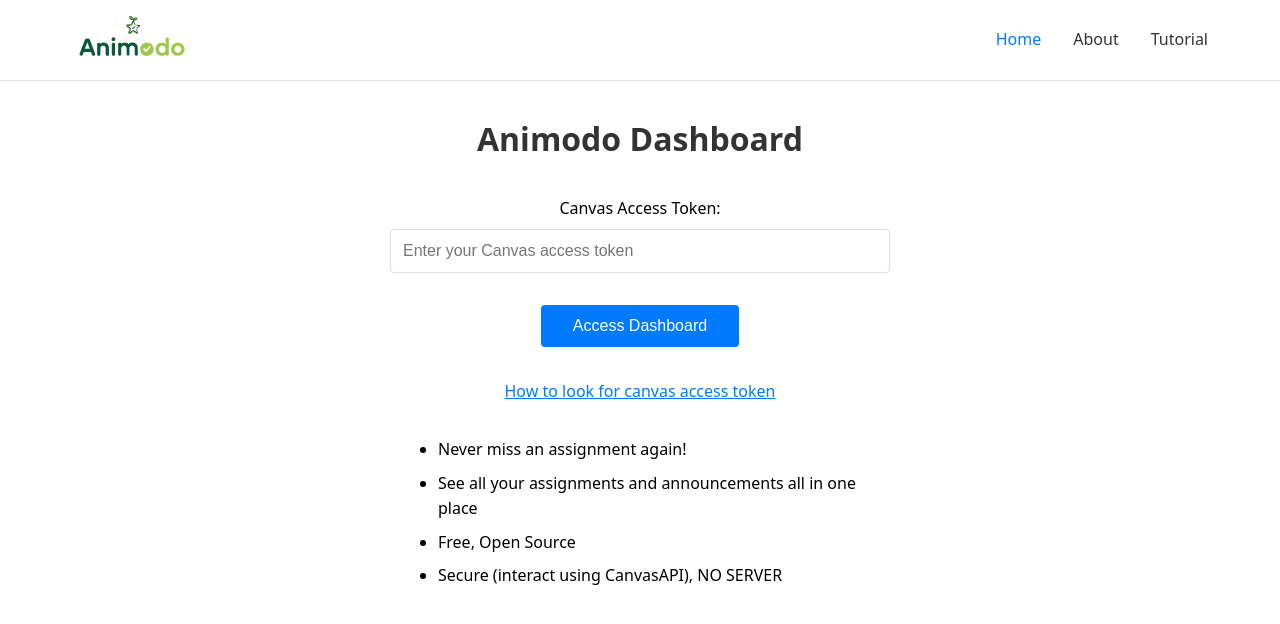
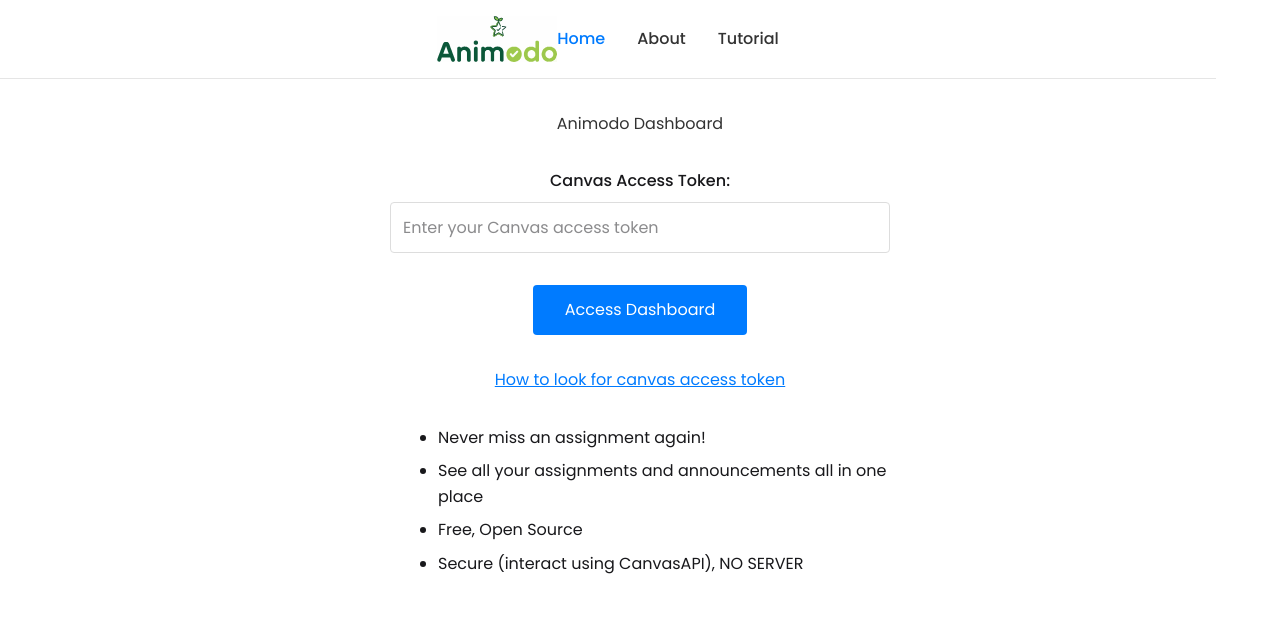
Before and after one commit to enriquezduane/animodo, a Next.js app: page / in a window 1280 px wide. Shown: the top 624 px of the page. Built offline with nearby package versions, Linux system fonts and the light colour scheme.

Commit message:
change to poppins font

```diff
--- a/app/globals.css
+++ b/app/globals.css
@@ -1,8 +1,12 @@
 /* Basic reset and styles */
+@import "tailwindcss";
+@plugin "daisyui";
+
 * {
   box-sizing: border-box;
   padding: 0;
   margin: 0;
+  font-family: 'Poppins', sans-serif;
 }
 
 html,
@@ -12,7 +16,7 @@
 }
 
 body {
-  font-family: system-ui, -apple-system, sans-serif;
+  font-family: 'Poppins', sans-serif;
   line-height: 1.6;
   padding: 2rem;
 }
--- a/app/layout.tsx
+++ b/app/layout.tsx
@@ -1,4 +1,11 @@
 import './globals.css'
+import { Poppins } from 'next/font/google'
+
+const poppins = Poppins({
+  subsets: ['latin'],
+  weight: ['300', '400', '500', '600', '700'],
+  variable: '--font-poppins',
+})
 
 export const metadata = {
   title: 'Animodo Dashboard',
@@ -12,7 +19,7 @@
 }) {
   return (
     <html lang="en">
-      <body>{children}</body>
+      <body className={poppins.className}>{children}</body>
     </html>
   )
 }
```
